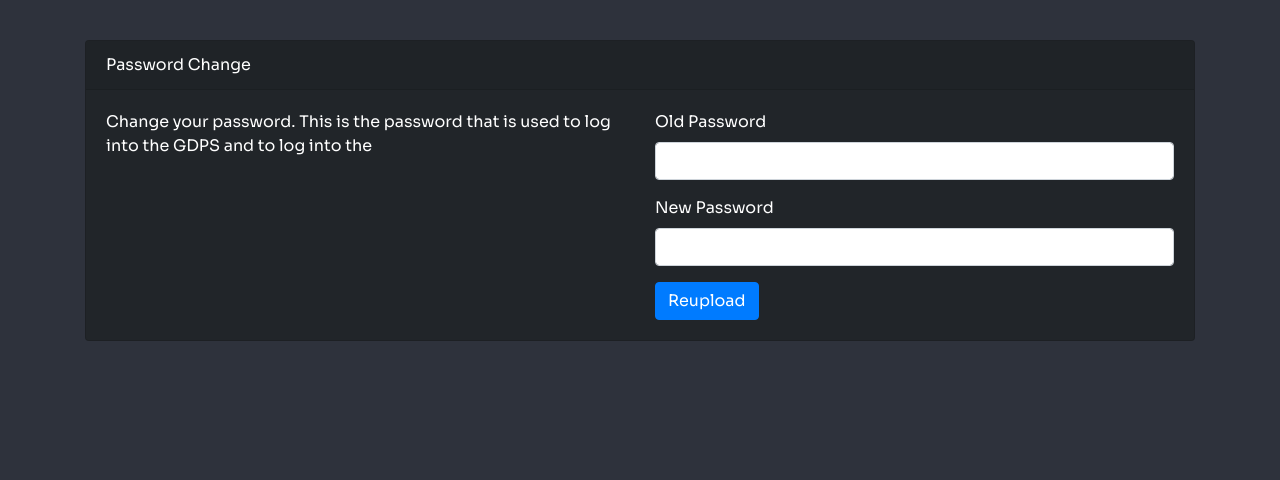
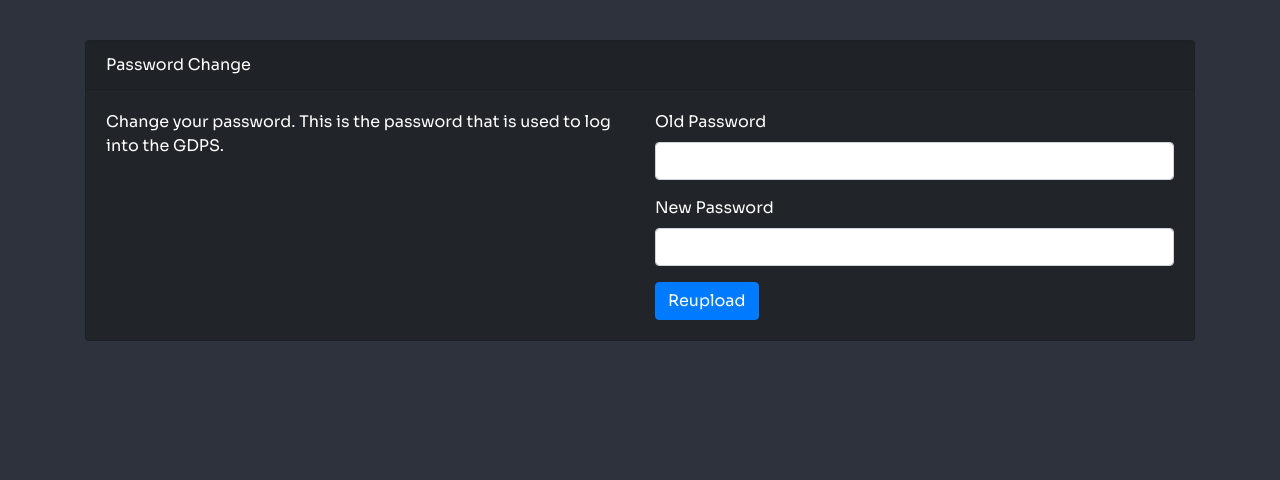
Before and after one commit to RealistikDash/GDPyS, a Flask app: page /tools/account/change-password in a window 1280 px wide. Shown: the part 340-820 px from the top of the page. Run offline with Flask 2, Linux system fonts and the light colour scheme; parts of the project's set-up code (start-up, migrations or seed data) failed here and were passed over; some libraries are stand-ins or nearby versions.

Commit message:
and to log into the

```diff
--- a/templates/passchange.html
+++ b/templates/passchange.html
@@ -11,7 +11,7 @@
     <div class="card-body">
         <div class="row">
             <div class="col-sm">
-                Change your password. This is the password that is used to log into the GDPS and to log into the
+                Change your password. This is the password that is used to log into the GDPS.
             </div>
             <div class="col-sm">
                 <form action="/tools/account/change-password" method="post">
```
